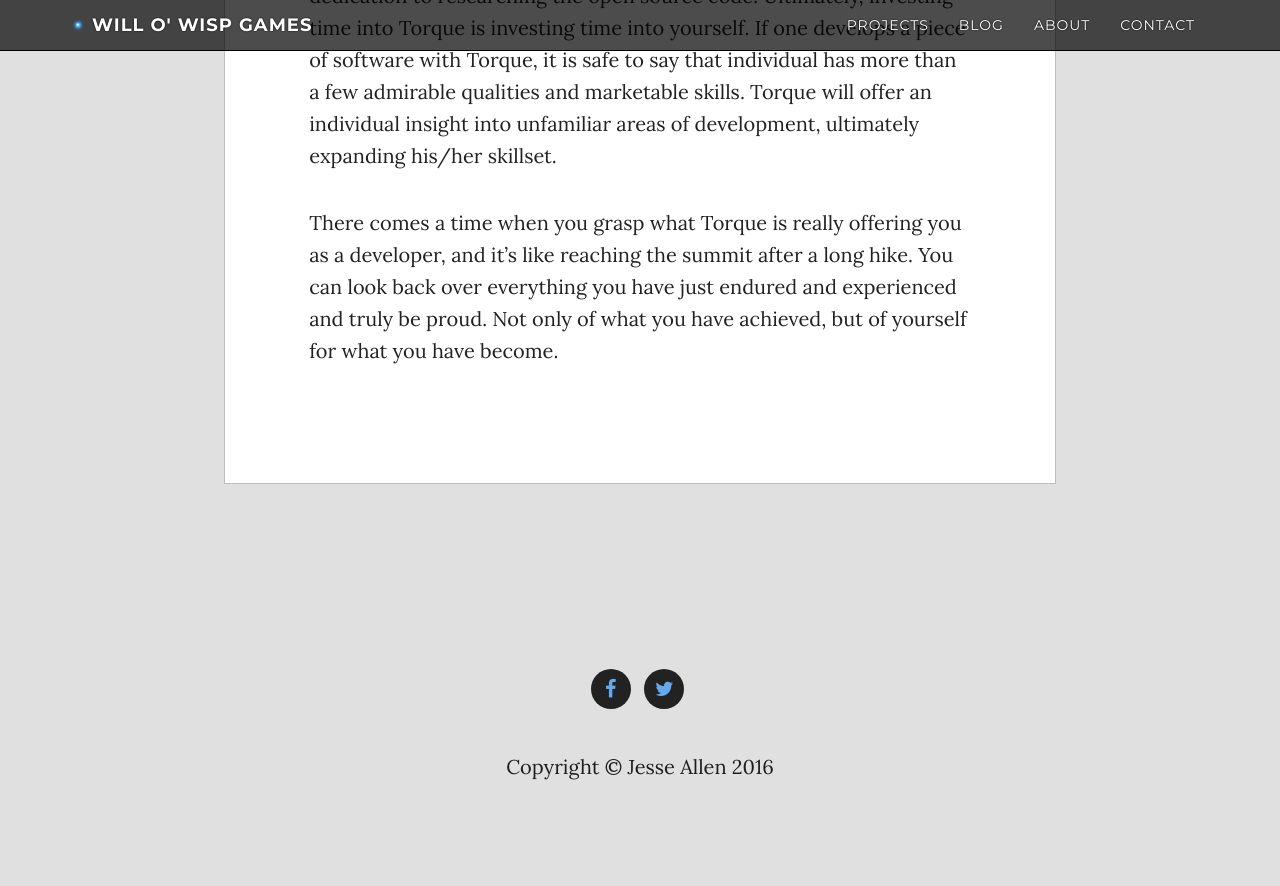
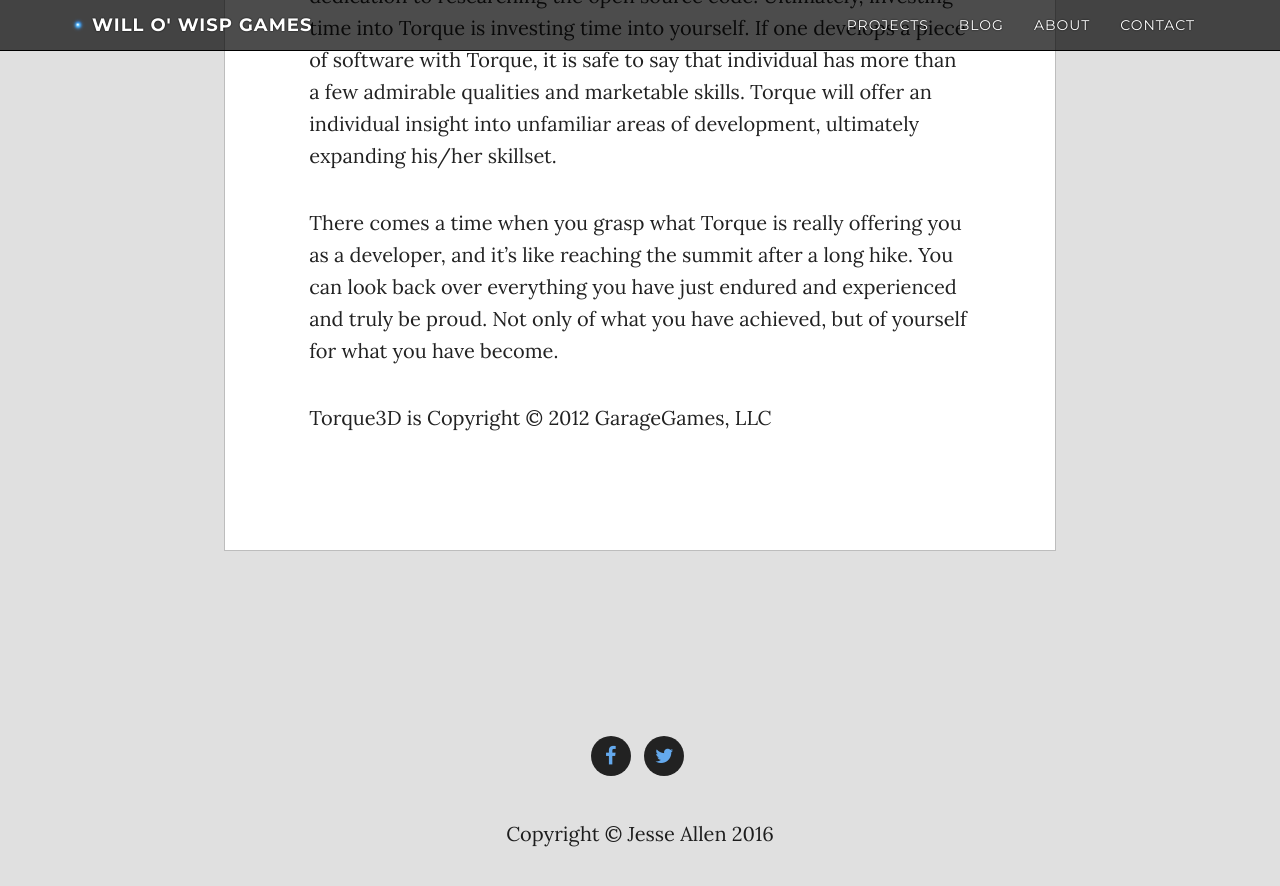
Before and after one commit to WilloWispGames/WilloWispGames.github.io, a Jekyll site: the page built from _posts/2016-06-25-NoobToProIntro.md, in a window 1280 px wide and 900 px high, scrolled down 3835 px. Shown: the top 886 px of the window. Built offline with Jekyll 4.4.1, drawn with Linux system fonts in a browser that asks for light colours; nearby versions of some CDN libraries; comment, search, counter and statistics services are not loaded; before the commit the page ends 4668 px from its top, so only the background shows below that.

Commit message:
Update 2016-06-25-NoobToProIntro.md

```diff
--- a/_posts/2016-06-25-NoobToProIntro.md
+++ b/_posts/2016-06-25-NoobToProIntro.md
@@ -103,3 +103,5 @@
 and it's like reaching the summit after a long hike. You can look back over everything
 you have just endured and experienced and truly be proud. Not only of what you have
 achieved, but of yourself for what you have become.
+
+Torque3D is Copyright &copy; 2012 GarageGames, LLC
```
